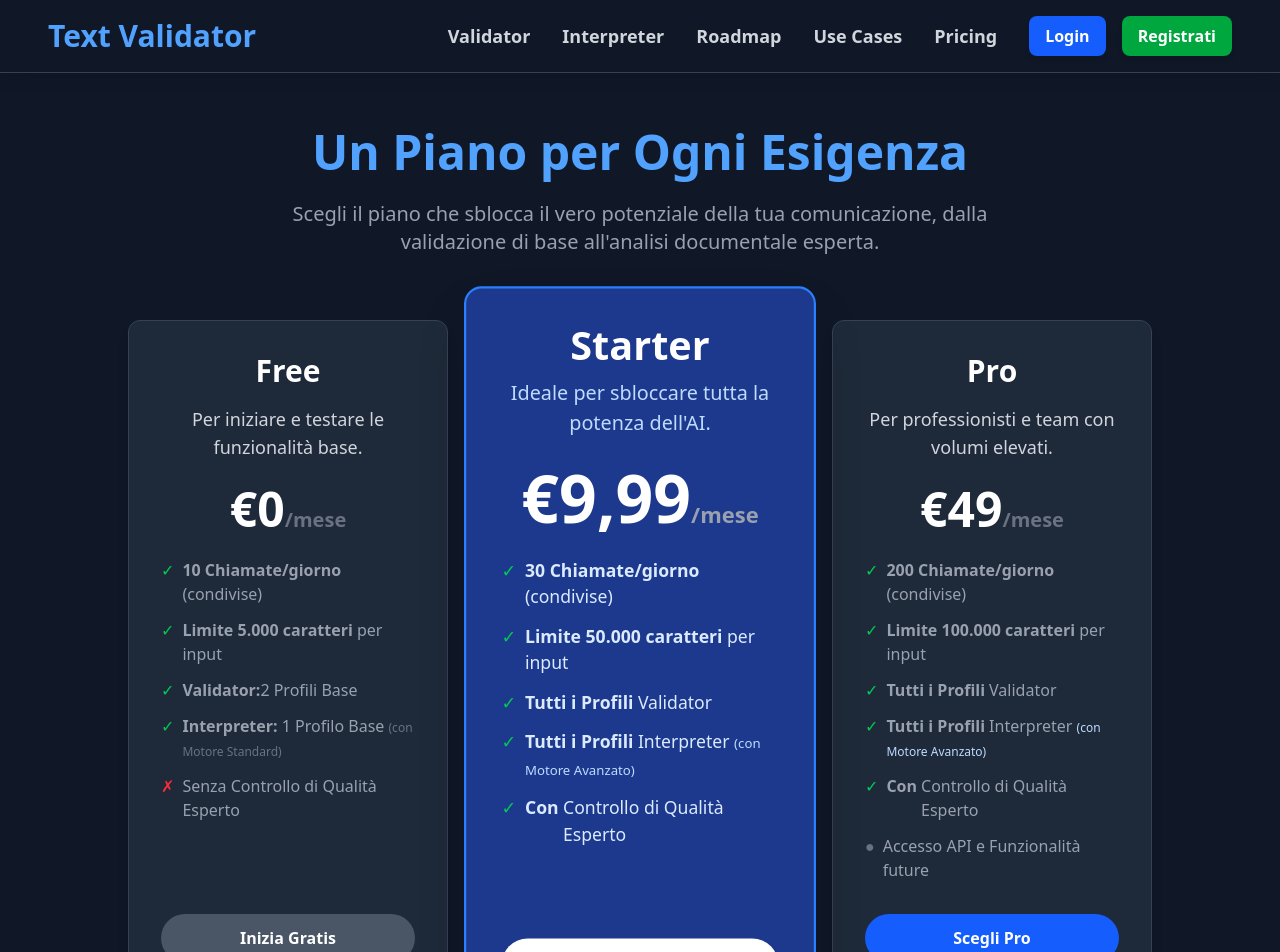
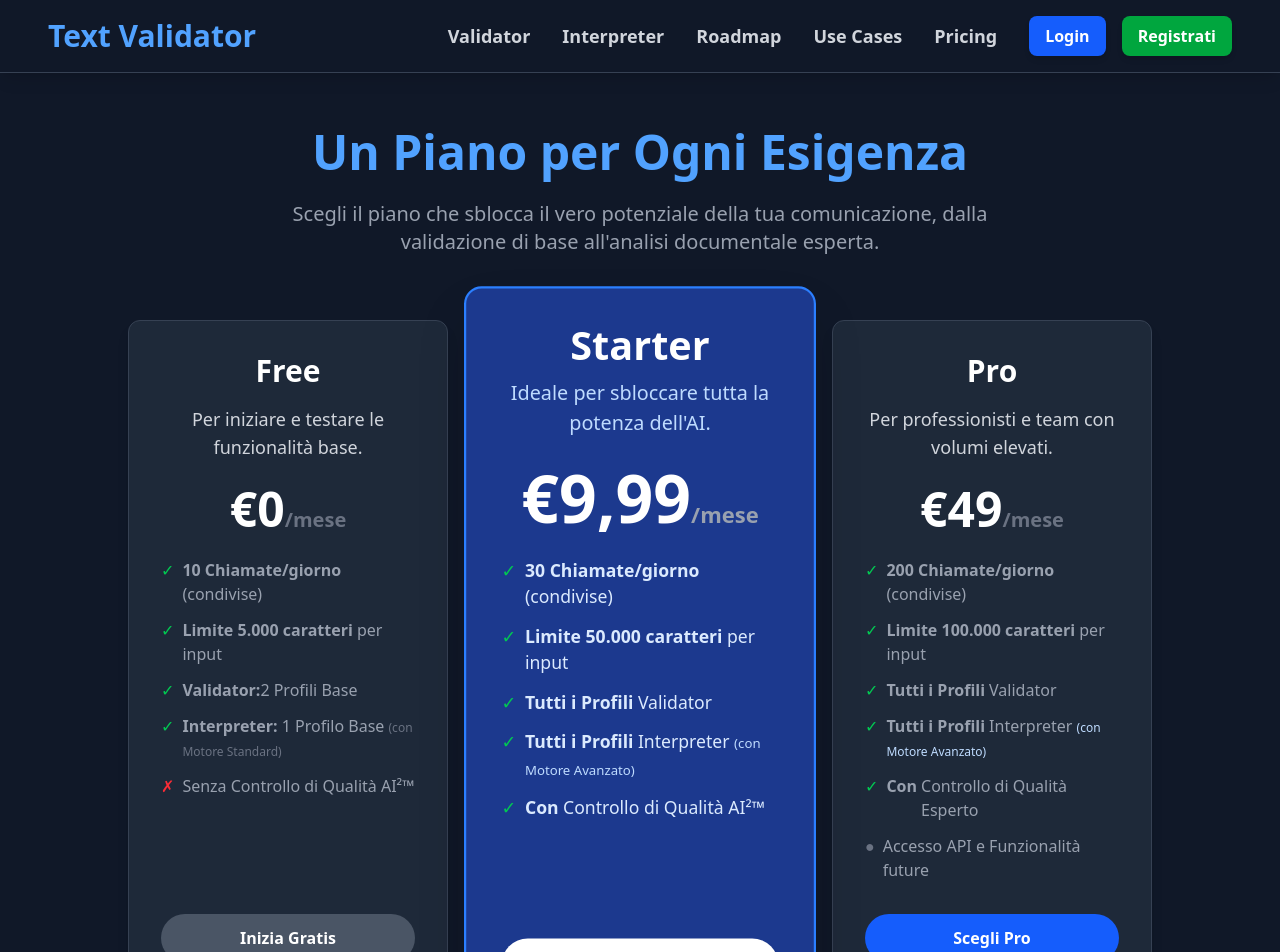
Before and after one commit to dvd1990-collab/text-validator-api, a Next.js app in the folder text-validator-frontend/: page /pricing in a window 1280 px wide. Shown: the top 952 px of the page. Built offline with nearby package versions, Linux system fonts and the light colour scheme; no server answers.

Commit message:
feat: Implement hybrid model routing strategy (Flash Lite for Validator/Free, 2.5 Flash for paid Interpreter)_

```diff
--- a/text-validator-frontend/src/app/interpreter/page.tsx
+++ b/text-validator-frontend/src/app/interpreter/page.tsx
@@ -191,7 +191,7 @@ export default function InterpreterPage() {
           {qualityReport && (
 		    <div className="mt-8 max-w-4xl mx-auto rounded-xl bg-gray-800 p-6 border border-gray-700 shadow-xl">
 			  <h2 className="text-2xl font-semibold text-green-400 text-center mb-4">
-			    Controllo di Qualità Esperto
+			    Report di Qualità AI²™
 			  </h2>
 			  <div className="flex items-center justify-center text-center mb-4">
 			    <p className="text-6xl font-bold text-green-400">{qualityReport.human_quality_score}</p>
--- a/text-validator-frontend/src/app/page.tsx
+++ b/text-validator-frontend/src/app/page.tsx
@@ -207,7 +207,7 @@ export default function HomePage() {
 
           {userTier !== 'free' && qualityReport && (
   		    <div className="mt-8 rounded-xl bg-gray-800 p-6 border border-gray-700 shadow-xl">
-			  <h2 className="text-2xl font-semibold text-blue-400">Controllo di Qualità Esperto</h2>
+			  <h2 className="text-2xl font-semibold text-blue-400">Report di Qualità AI²™</h2>
 			  <div className="mt-4 flex items-center justify-center text-center">
 			    <p className="text-6xl font-bold text-green-400">{qualityReport.human_quality_score}</p>
 			    <p className="ml-2 text-2xl text-gray-400">/ 100</p>
--- a/text-validator-frontend/src/app/pricing/page.tsx
+++ b/text-validator-frontend/src/app/pricing/page.tsx
@@ -36,7 +36,7 @@ export default function PricingPage() {
                             <li className="flex items-start"><span className="text-green-500 mr-2">✓</span><span><strong>Limite 5.000 caratteri</strong> per input</span></li>
                             <li className="flex items-start"><span className="text-green-500 mr-2">✓</span><strong>Validator:</strong> 2 Profili Base</li>
                             <li className="flex items-start"><span className="text-green-500 mr-2">✓</span><span><strong>Interpreter:</strong> 1 Profilo Base <span className="text-xs text-gray-500">(con Motore Standard)</span></span></li>
-                            <li className="flex items-start"><span className="text-red-500 mr-2">✗</span>Senza Controllo di Qualità Esperto</li>
+                            <li className="flex items-start"><span className="text-red-500 mr-2">✗</span>Senza Controllo di Qualità AI²™</li>
                         </ul>
                     </div>
                     <button onClick={handleCtaClick} className="w-full bg-gray-600 hover:bg-gray-500 text-white font-bold py-3 px-6 rounded-full transition-all duration-300">
@@ -55,7 +55,7 @@ export default function PricingPage() {
                             <li className="flex items-start"><span className="text-green-500 mr-2">✓</span><span><strong>Limite 50.000 caratteri</strong> per input</span></li>
                             <li className="flex items-start"><span className="text-green-500 mr-2">✓</span><strong>Tutti i Profili</strong><span className="ml-1">Validator</span></li>
                             <li className="flex items-start"><span className="text-green-500 mr-2">✓</span><span><strong>Tutti i Profili</strong><span className="ml-1">Interpreter <span className="text-xs text-blue-200">(con Motore Avanzato)</span></span></span></li>
-                            <li className="flex items-start"><span className="text-green-500 mr-2">✓</span><strong>Con</strong><span className="ml-1">Controllo di Qualità Esperto</span></li>
+                            <li className="flex items-start"><span className="text-green-500 mr-2">✓</span><strong>Con</strong><span className="ml-1">Controllo di Qualità AI²™</span></li>
                         </ul>
                     </div>
                     <button onClick={handleCtaClick} className="w-full bg-white text-blue-700 font-bold py-3 px-6 rounded-full shadow-lg hover:bg-gray-100 transition-all duration-300">
--- a/text-validator-frontend/src/app/text-validator-ai/page.tsx
+++ b/text-validator-frontend/src/app/text-validator-ai/page.tsx
@@ -56,7 +56,7 @@ export default function TextValidatorAIPage() {
             </div>
             <div className="md:w-1/2 space-y-6 text-left">
               <p className="text-gray-300 text-lg">
-                Implementiamo un innovativo <strong>Doppio Controllo AI</strong>: una prima fase di <strong>Igiene e Normalizzazione</strong> trasforma il tuo testo grezzo in un contenuto professionale. Successivamente, un secondo <strong>Agente AI (LLM-as-a-Judge)</strong> valuta oggettivamente la qualità del risultato, assegnando un <strong>Punteggio di Qualità Esperto</strong> per garantirne l'eccellenza.
+                Implementiamo un innovativo <strong>Doppio Controllo AI</strong>: una prima fase di <strong>Igiene e Normalizzazione</strong> trasforma il tuo testo grezzo in un contenuto professionale. Successivamente, un secondo <strong>Agente AI (LLM-as-a-Judge)</strong> valuta oggettivamente la qualità del risultato, assegnando un <strong>Punteggio di Qualità AI²</strong> per garantirne l'eccellenza.
               </p>
                <div className="text-center mt-8">
                   <Link href="/pricing" className="bg-blue-600 hover:bg-blue-700 text-white font-bold py-3 px-6 rounded-full transition-all duration-300 shadow-md">
--- a/text-validator-frontend/src/app/use-cases/page.tsx
+++ b/text-validator-frontend/src/app/use-cases/page.tsx
@@ -301,7 +301,7 @@ export default function UseCasesPage() {
 
               {/* Report di Qualità */}
               <div className="mt-8 p-6 rounded-xl bg-gray-900 border border-gray-700 shadow-md">
-                <h3 className="text-2xl font-semibold text-green-400 mb-4 text-center">Controllo di Qualità Esperto</h3>
+                <h3 className="text-2xl font-semibold text-green-400 mb-4 text-center">Controllo di Qualità AI²™</h3>
                 <div className="flex items-center justify-center text-center mb-4">
                   <p className="text-6xl font-bold text-green-400">{selectedUseCase.qualityScore}</p>
                   <p className="ml-2 text-2xl text-gray-400">/ 100</p>
```
